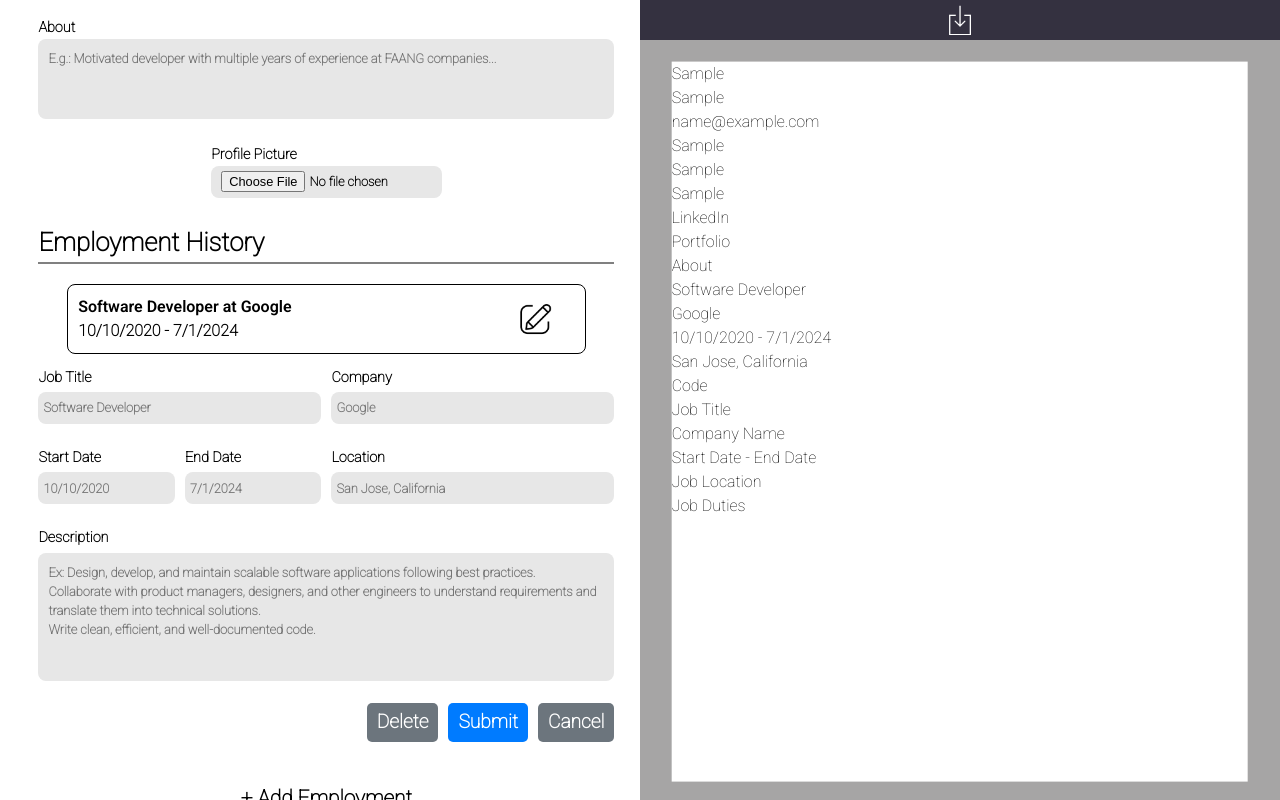
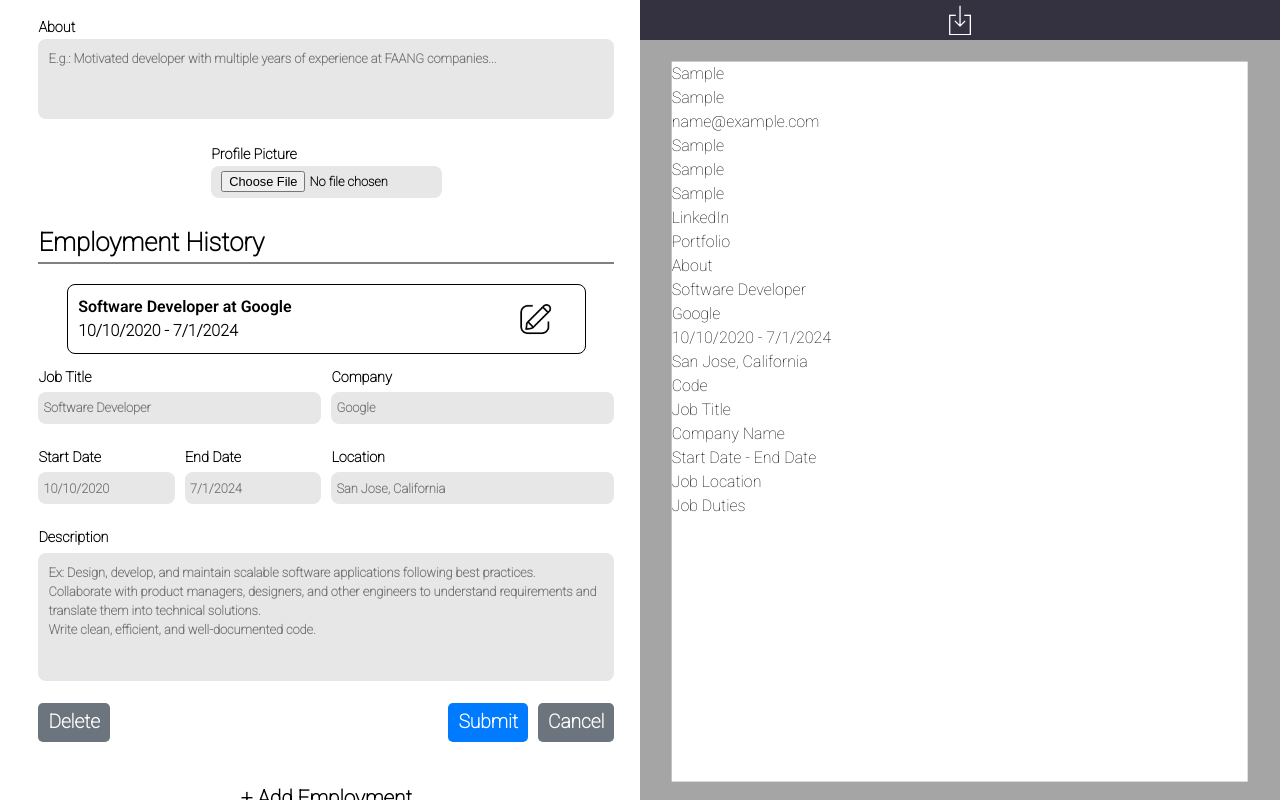
Before and after one commit to joshhkim02/cv-app-builder, a React (Vite) app: page / in a window 1280 px wide. Both pictures are taken after typing "Sample", "Sample", "name@example.com", "Sample", "Sample", "Sample" into the empty fields and a click on the button "+ Add Employment". Shown: the part 483-1283 px from the top of the page. Built offline with nearby package versions, Linux system fonts and the light colour scheme.

Commit message:
fix: positioning of delete, cancel and submit buttons in form

```diff
--- a/src/components/Practical.jsx
+++ b/src/components/Practical.jsx
@@ -75,6 +75,7 @@
           onChange={handleChange}
         />
         <div className={styles.buttonContainer}>
+          <div className={styles.deleteContainer}>
             <button
               type='button'
               className={styles.deleteButton}
@@ -82,6 +83,8 @@
             >
               Delete
             </button>
+          </div>
+          <div className={styles.otherButtonContainer}>
             <button type='submit' className={styles.submitButton}>
               Submit
             </button>
@@ -92,6 +95,7 @@
             >
               Cancel
             </button>
+          </div>
         </div>
       </form>
     </div>
--- a/src/styles/practical.module.css
+++ b/src/styles/practical.module.css
@@ -113,10 +113,19 @@
 .buttonContainer {
   grid-column: 1 / -1;
   display: flex;
-  justify-content: flex-end;
+  justify-content: space-between;
   gap: 10px;
   padding: 10px 0;
   margin-top: 40px;
+}
+
+.deleteContainer {
+  display: flex;
+}
+
+.otherButtonContainer {
+  display: flex;
+  gap: 10px;
 }
 
 .submitButton {
```
Lines whose indentation alone changed are shown as unchanged.
